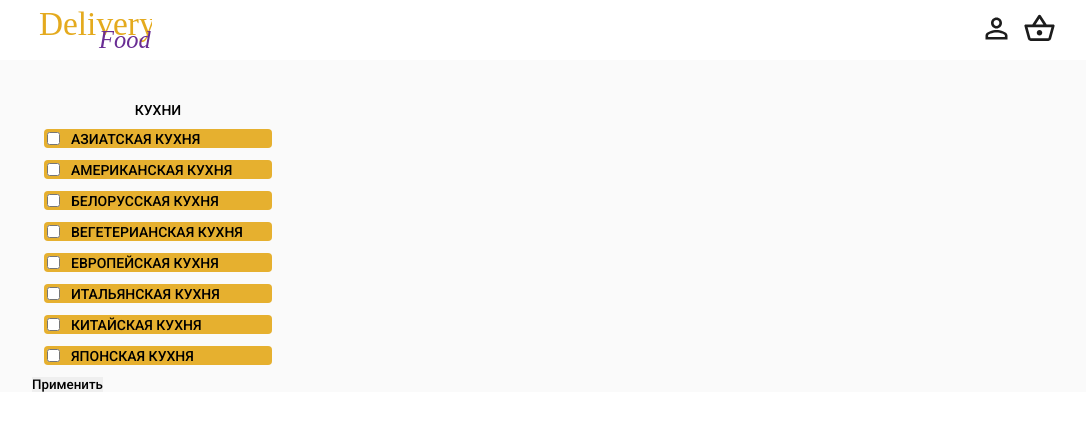
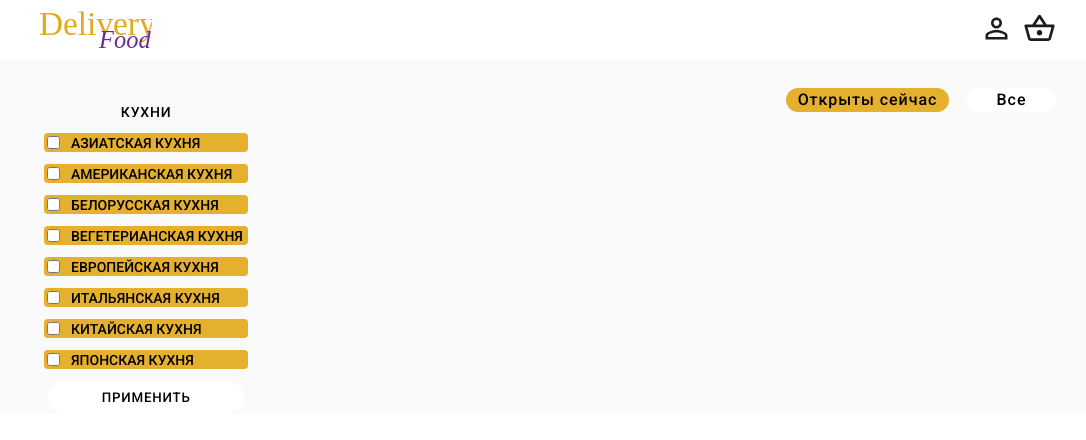
Before and after one commit to Katherina17/restaurantsProject, a React (Create React App) app in the folder project/: page / in a window 1280 px wide. Shown: the top 440 px of the page, without its empty margins (96-1182 px from the left). Built offline with nearby package versions, Linux system fonts and the light colour scheme.

Commit message:
feat: added buttons for cuisine and a filter

```diff
--- a/project/src/index.css
+++ b/project/src/index.css
@@ -1,3 +1,5 @@
+@import url('https://fonts.googleapis.com/css2?family=Roboto:wght@300;500&display=swap');
+
 /*Обнуление*/
 *{
 	padding: 0;
@@ -37,7 +39,11 @@ img{vertical-align: top;}
 h1,h2,h3,h4,h5,h6{font-size:inherit;font-weight: 400;}
 /*--------------------*/
 
-.bigred{
-	font-size: 20px;
-	color: red;
+button{
+	font-family: 'Roboto', sans-serif;
 }
+
+p, h1,h2,h3{
+	letter-spacing: 0.06em;
+    line-height: 130%;
+}
--- a/project/src/main/Main.css
+++ b/project/src/main/Main.css
@@ -5,3 +5,8 @@ main{
     font-family: 'Roboto', sans-serif;
     padding-top: 2rem;
 }
+
+.mainContainer{
+    display: flex;
+    flex-direction: row;
+}
--- a/project/src/main/Main.jsx
+++ b/project/src/main/Main.jsx
@@ -1,11 +1,16 @@
+import { width } from '@mui/system';
 import Cuisine from './cuisine/Cuisine.jsx';
-import './Main.css'
+import './Main.css';
+import Filter from './restaurants/filter/Filter.jsx';
 
 function Main(){
     return(
         <main>
-            <div className='wrapper'>
+            <div className='wrapper mainContainer'>
                 <Cuisine/>
+                <div style={{width: 100 + '%'}}>
+                    <Filter/>
+                </div>
             </div>
         </main>
     )
--- a/project/src/main/cuisine/Cuisine.css
+++ b/project/src/main/cuisine/Cuisine.css
@@ -1,5 +1,5 @@
 .cuisine-list{
-    width: 18rem;
+    width: 21rem;
 }
 
 .cuisine-list h2{
@@ -27,3 +27,8 @@
 .cuisine-item:active{
     border-radius: 2px black solid;
 }
+
+#AcceptBtn{
+    display: flex;
+    justify-content: center;
+}
--- a/project/src/main/cuisine/Cuisine.jsx
+++ b/project/src/main/cuisine/Cuisine.jsx
@@ -1,5 +1,6 @@
 import './Cuisine.css';
 import Button from '../../ui/Button.jsx';
+import { height } from '@mui/system';
 
 const cuisines = [
     {id: 'asian', name: 'АЗИАТСКАЯ КУХНЯ'},
@@ -26,7 +27,9 @@ function Cuisine(props){
         <section className="cuisine-list">
         <h2>КУХНИ</h2>
         {renderCuisines}
-        <Button>Применить</Button>
+        <div id='AcceptBtn'>
+            <Button style={{height: 32 + 'px', width: 196 + 'px',}}>ПРИМЕНИТЬ</Button>
+        </div>
     </section>
     )
 
--- /dev/null
+++ b/project/src/main/restaurants/filter/Filter.css
@@ -0,0 +1,14 @@
+.filter button{
+    font-size: 16px;
+}
+
+.filter{
+    display: flex;
+    flex-direction: row;
+    justify-content: flex-end;
+    width: 100%;
+}
+
+.filter button:first-child{
+    margin-right: 18px;
+}
--- /dev/null
+++ b/project/src/main/restaurants/filter/Filter.jsx
@@ -0,0 +1,13 @@
+import Button from "../../../ui/Button.jsx"
+import "./Filter.css"
+
+function Filter(){
+    return(
+        <div className="filter">
+            <Button style={{backgroundColor: '#e4aa1eeb', width: 163 + 'px', height: 24 + 'px'}}> Открыты сейчас</Button>
+            <Button style={{ width: 89 + 'px'}}>Все</Button>
+        </div>
+    )
+}
+
+export default Filter;
--- /dev/null
+++ b/project/src/ui/Button.css
@@ -0,0 +1,19 @@
+Button{
+    background-color: #fff;
+    display: flex;
+    align-items: center;
+    justify-content: center;
+    border-radius: 30px;
+    letter-spacing: 0.06em;
+    line-height: 130%;
+}
+
+button:hover{
+    background-color: #f7b621;
+}
+
+button:active{
+    background-color: #e1a823;
+    transition: all 0.2s;
+
+}
--- a/project/src/ui/Button.jsx
+++ b/project/src/ui/Button.jsx
@@ -1,3 +1,5 @@
+import './Button.css'
+
 function Button({children, ...props}){
     return(
         <button {...props}>
```
Also changed, not shown: project/src/main/restaurants/restraurantsList/RestraurantsList.css (added), project/src/main/restaurants/restraurantsList/RestraurantsList.jsx (added).
